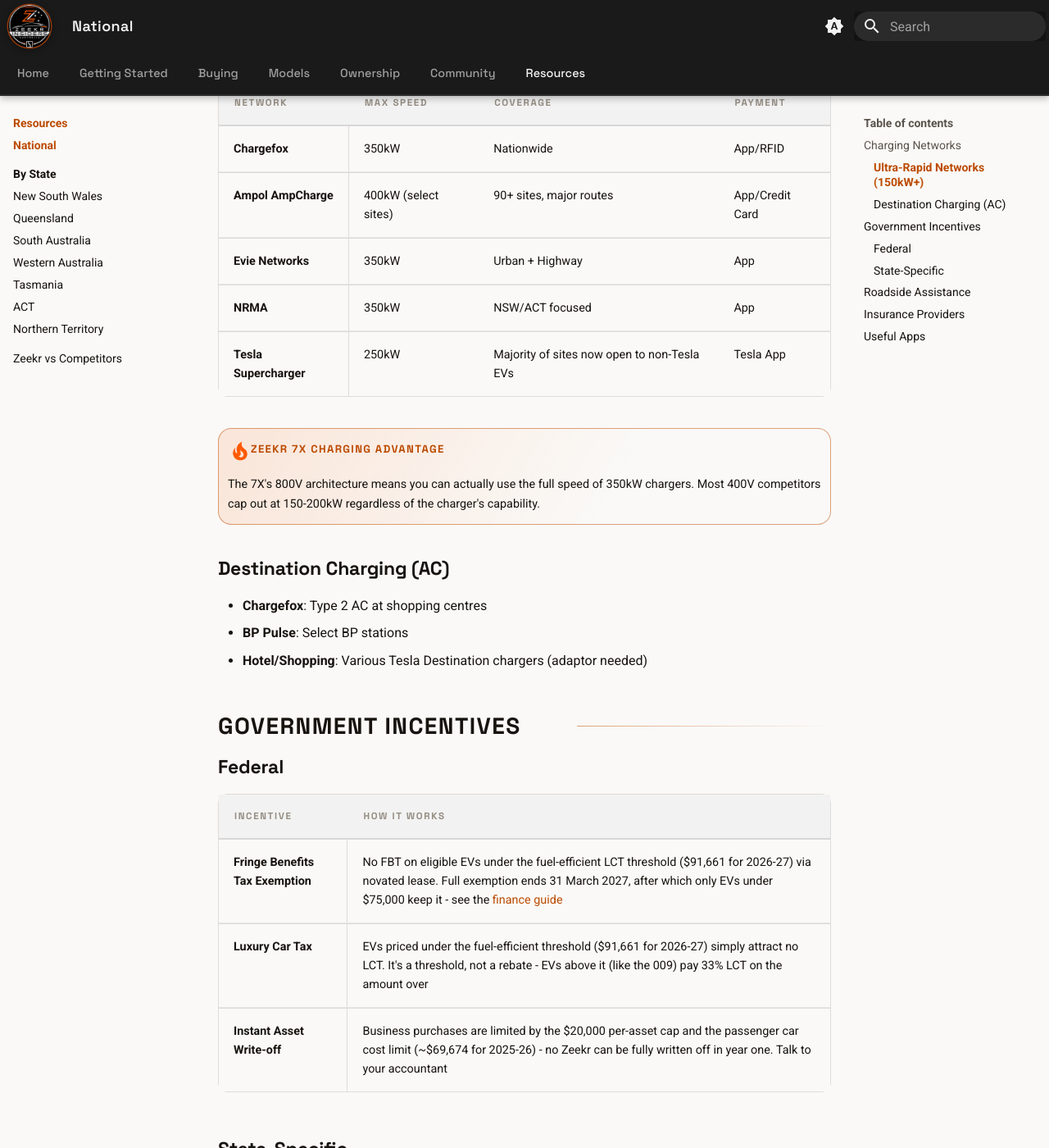
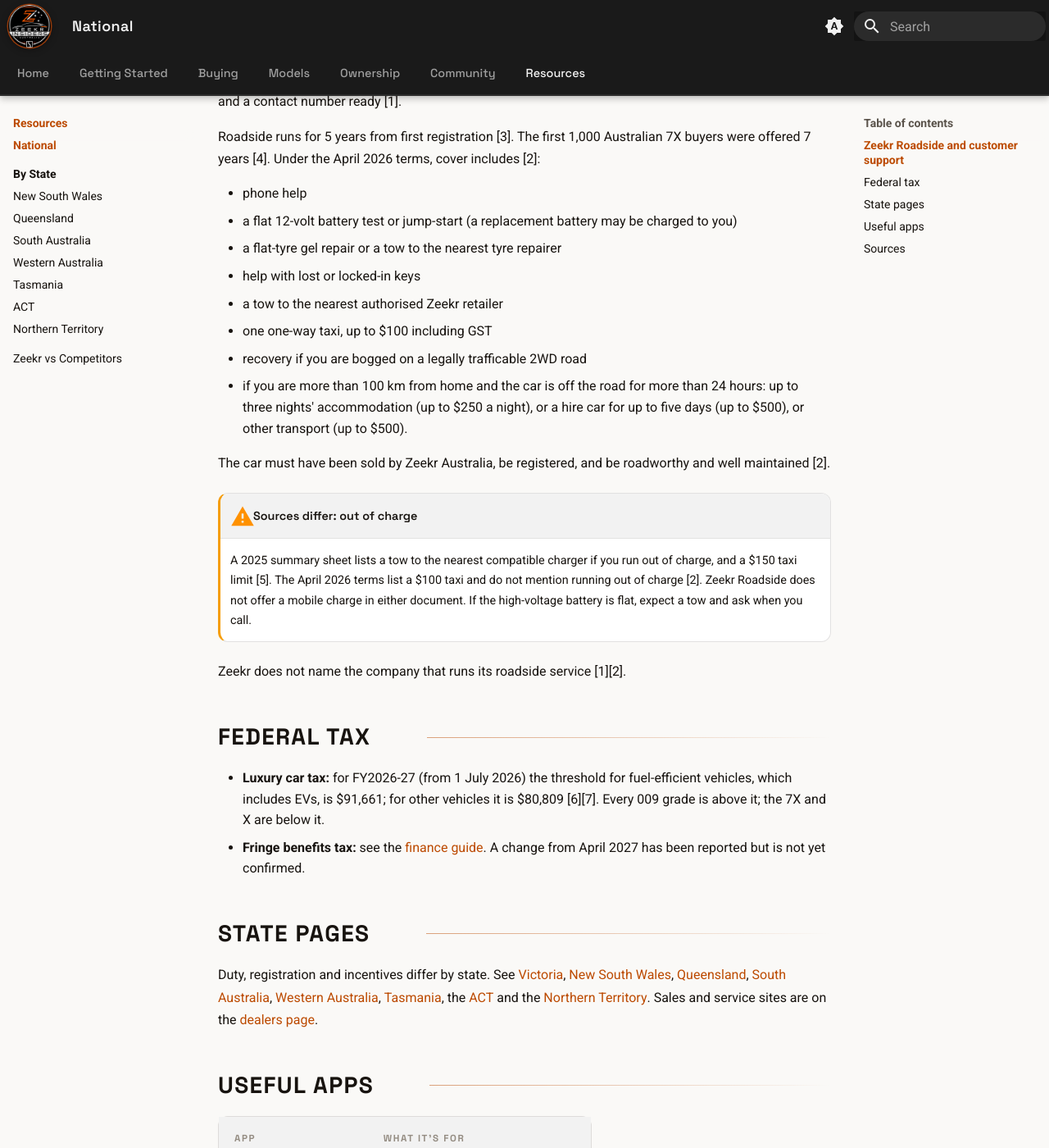
Before and after one commit to zeekr-insiders/wiki, an MkDocs documentation site: the page built from content/resources/national/index.md, in a window 1280 px wide and 1400 px high, scrolled down 423 px. Shown: the whole window at 82% size. Built offline with MkDocs 1.6.1 and Material for MkDocs 9.7.7, drawn with Linux system fonts in a browser that asks for light colours; some of the changed text lies outside the part shown.

Commit message:
rewrite the national roadside section from the April 2026 terms

```diff
--- a/content/resources/index.md
+++ b/content/resources/index.md
@@ -1,98 +1,75 @@
-# Resources - Essential Information for Zeekr Owners
+---
+last_checked: 2026-11-08
+---
 
-Your one-stop resource directory for everything you need as a Zeekr owner in Australia.
+# Resources
 
-## By State / Territory
+*Last checked: 8 November 2026.*
+
+## Quick reference
+
+| Need | Contact |
+| :--- | :--- |
+| Zeekr Roadside (24/7) | 1800 093 357 [1] |
+| Emergency | 000 |
+| Sales and service sites | [Dealers page](../buying/dealers.md) |
+
+## By state and territory
 
 <div class="card-grid">
     <div class="z-card">
         <h3>National</h3>
-        <p>Australia-wide resources including charging networks, government incentives, and roadside assistance.</p>
-        <a href="national/" class="go">National Resources</a>
+        <p>Roadside cover, customer support and federal tax.</p>
+        <a href="national/" class="go">National</a>
     </div>
     <div class="z-card">
         <h3>Victoria</h3>
-        <p>VIC-specific incentives, service centres, and charging infrastructure.</p>
-        <a href="vic/" class="go">VIC Resources</a>
+        <p>Green car duty rate and incentives.</p>
+        <a href="vic/" class="go">VIC</a>
     </div>
     <div class="z-card">
         <h3>New South Wales</h3>
-        <p>NSW incentive changes, Sydney service, and the NRMA network.</p>
-        <a href="nsw/" class="go">NSW Resources</a>
+        <p>Duty and the 2027 road user charge.</p>
+        <a href="nsw/" class="go">NSW</a>
     </div>
 </div>
 
 <div class="card-grid">
     <div class="z-card">
         <h3>Queensland</h3>
-        <p>QLD registration discounts and charging along the Bruce Highway.</p>
-        <a href="qld/" class="go">QLD Resources</a>
+        <p>EV duty rates and registration.</p>
+        <a href="qld/" class="go">QLD</a>
     </div>
     <div class="z-card">
         <h3>South Australia</h3>
-        <p>Adelaide metro and cross-country charging considerations.</p>
-        <a href="sa/" class="go">SA Resources</a>
+        <p>Incentives and long-trip planning.</p>
+        <a href="sa/" class="go">SA</a>
     </div>
     <div class="z-card">
         <h3>Western Australia</h3>
-        <p>Perth metro and regional WA EV infrastructure.</p>
-        <a href="wa/" class="go">WA Resources</a>
+        <p>Incentives and long-trip planning.</p>
+        <a href="wa/" class="go">WA</a>
     </div>
 </div>
 
 <div class="card-grid">
     <div class="z-card">
         <h3>Tasmania</h3>
-        <p>Compact touring paradise with Spirit of Tasmania tips.</p>
-        <a href="tas/" class="go">TAS Resources</a>
+        <p>Incentives, servicing and the Spirit of Tasmania.</p>
+        <a href="tas/" class="go">TAS</a>
     </div>
     <div class="z-card">
         <h3>ACT</h3>
-        <p>Emissions-based duty tiers and low-interest EV loans.</p>
-        <a href="act/" class="go">ACT Resources</a>
+        <p>Incentives, duty and EV loans.</p>
+        <a href="act/" class="go">ACT</a>
     </div>
     <div class="z-card">
         <h3>Northern Territory</h3>
-        <p>Remote territory considerations and Stuart Highway planning.</p>
-        <a href="nt/" class="go">NT Resources</a>
+        <p>Incentives, servicing and remote driving.</p>
+        <a href="nt/" class="go">NT</a>
     </div>
 </div>
 
----
+## Sources
 
-## Quick Reference
-
-### Emergency Contacts
-
-| Service | Contact |
-|---------|---------|
-| **Zeekr Roadside Assistance** | 1800 093 357 |
-| **Emergency Services** | 000 |
-| **RACV (VIC)** | 13 11 11 |
-| **NRMA (NSW)** | 13 11 22 |
-
-!!! warning "EV Towing"
-    Always request a **flatbed tow truck**. EVs should not be towed with wheels on the ground.
-
-### Essential Apps
-
-| App | Purpose |
-|-----|---------|
-| **Zeekr** | Vehicle control, charging status |
-| **PlugShare** | Find chargers, read reviews |
-| **A Better Route Planner** | Trip planning with charging |
-| **Chargefox / Evie** | Network access and payment |
-
-### Federal Incentives
-
-| Incentive | Benefit |
-|-----------|---------|
-| **Fringe Benefits Tax Exemption** | Salary sacrifice EVs under $91,661 (2026-27); full exemption ends 31 March 2027 - see the [finance guide](../buying/finance.md) |
-| **Luxury Car Tax** | No LCT on EVs priced under the fuel-efficient threshold |
-| **Instant Asset Write-off** | Business deductions apply, capped by the car cost limit |
-
----
-
-*Resources are maintained by {{ extra.club.full_name }} and community contributors.*
-
-*Last reviewed: August 2026*
+1. Zeekr Australia, "Service and Warranty", <https://www.zeekrlife.com/en-au/service>, accessed 8 November 2026.
--- a/content/resources/national/index.md
+++ b/content/resources/national/index.md
@@ -1,89 +1,58 @@
-# National Resources
-
-Resources and information applicable across all of Australia for Zeekr owners.
-
-## Charging Networks
-
-Australia's major EV charging networks that support Zeekr vehicles:
-
-### Ultra-Rapid Networks (150kW+)
-
-| Network | Max Speed | Coverage | Payment |
-|---------|-----------|----------|---------|
-| **Chargefox** | 350kW | Nationwide | App/RFID |
-| **Ampol AmpCharge** | 400kW (select sites) | 90+ sites, major routes | App/Credit Card |
-| **Evie Networks** | 350kW | Urban + Highway | App |
-| **NRMA** | 350kW | NSW/ACT focused | App |
-| **Tesla Supercharger** | 250kW | Majority of sites now open to non-Tesla EVs | Tesla App |
-
-!!! tip "Zeekr 7X Charging Advantage"
-    The 7X's 800V architecture means you can actually use the full speed of 350kW chargers. Most 400V competitors cap out at 150-200kW regardless of the charger's capability.
-
-### Destination Charging (AC)
-
-- **Chargefox**: Type 2 AC at shopping centres
-- **BP Pulse**: Select BP stations
-- **Hotel/Shopping**: Various Tesla Destination chargers (adaptor needed)
-
-## Government Incentives
-
-### Federal
-
-| Incentive | How it works |
-|-----------|-------------|
-| **Fringe Benefits Tax Exemption** | No FBT on eligible EVs under the fuel-efficient LCT threshold ($91,661 for 2026-27) via novated lease. Full exemption ends 31 March 2027, after which only EVs under $75,000 keep it - see the [finance guide](../../buying/finance.md) |
-| **Luxury Car Tax** | EVs priced under the fuel-efficient threshold ($91,661 for 2026-27) simply attract no LCT. It's a threshold, not a rebate - EVs above it (like the 009) pay 33% LCT on the amount over |
-| **Instant Asset Write-off** | Business purchases are limited by the $20,000 per-asset cap and the passenger car cost limit (~$69,674 for 2025-26) - no Zeekr can be fully written off in year one. Talk to your accountant |
-
-### State-Specific
-
-See individual state pages for current positions (the big purchase rebates of 2021-2023 have mostly ended):
-
-- [Victoria](../vic/index.md) - ZEV rebate closed June 2023
-- [New South Wales](../nsw/index.md) - stamp duty exemption ended December 2023; road user charge legislated for 2027
-- [Queensland](../qld/index.md) - concessional EV stamp duty rate and registration discount
-- [South Australia](../sa/index.md)
-- [Western Australia](../wa/index.md)
-- [Tasmania](../tas/index.md)
-- [ACT](../act/index.md) - lowest-tier emissions-based duty and rego, plus low-interest EV loans
-- [Northern Territory](../nt/index.md)
-
-## Roadside Assistance
-
-All Zeekr vehicles include roadside assistance. Key contacts:
-
-| Situation | Contact |
-|-----------|---------|
-| **Zeekr Roadside** | 1800 093 357 |
-| **NRMA/RACV/etc** | Your state auto club |
-| **Flat Battery** | Roadside can provide mobile charge |
-
-!!! warning "Towing EVs"
-    Always request a **flatbed tow truck**. EVs should not be towed with wheels on the ground as it can damage the drive motors.
-
-## Insurance Providers
-
-Insurers with specific EV policies or experience:
-
-- **RACV** (VIC)
-- **NRMA** (NSW)
-- **Youi** - Online EV quotes
-- **Allianz** - EV specialist policies
-- **InsureMyTesla** (Zurich, via Tesla) - Tesla-only, but a sign EV-specific products are maturing here
-
-!!! info "Agreed Value Recommended"
-    Given EV depreciation can be unpredictable, consider an **agreed value** policy rather than market value.
-
-## Useful Apps
-
-| App | Purpose |
-|-----|---------|
-| **Zeekr** | Official app - vehicle control, charging |
-| **PlugShare** | Crowdsourced charger locations |
-| **A Better Route Planner (ABRP)** | Trip planning with charging stops |
-| **Chargefox** | Network access + payment |
-| **Evie** | Network access + payment |
-
+---
+last_checked: 2026-11-08
 ---
 
-*Last reviewed: August 2026*
+# National
+
+*Last checked: 8 November 2026.*
+
+## Zeekr Roadside and customer support
+
+Zeekr Roadside is on **1800 093 357**, 24 hours a day, 7 days a week, anywhere in Australia [1][2]. The same number is the customer support line, 9 am to 6 pm AEST, Monday to Friday, excluding public holidays; email customersupportau@zeekrlife.com [1].
+
+When you call roadside, have your VIN, your location (nearest cross street), a description of the problem and a contact number ready [1].
+
+Roadside runs for 5 years from first registration [3]. The first 1,000 Australian 7X buyers were offered 7 years [4]. Under the April 2026 terms, cover includes [2]:
+
+- phone help
+- a flat 12-volt battery test or jump-start (a replacement battery may be charged to you)
+- a flat-tyre gel repair or a tow to the nearest tyre repairer
+- help with lost or locked-in keys
+- a tow to the nearest authorised Zeekr retailer
+- one one-way taxi, up to $100 including GST
+- recovery if you are bogged on a legally trafficable 2WD road
+- if you are more than 100 km from home and the car is off the road for more than 24 hours: up to three nights' accommodation (up to $250 a night), or a hire car for up to five days (up to $500), or other transport (up to $500).
+
+The car must have been sold by Zeekr Australia, be registered, and be roadworthy and well maintained [2].
+
+!!! warning "Sources differ: out of charge"
+    A 2025 summary sheet lists a tow to the nearest compatible charger if you run out of charge, and a $150 taxi limit [5]. The April 2026 terms list a $100 taxi and do not mention running out of charge [2]. Zeekr Roadside does not offer a mobile charge in either document. If the high-voltage battery is flat, expect a tow and ask when you call.
+
+Zeekr does not name the company that runs its roadside service [1][2].
+
+## Federal tax
+
+- **Luxury car tax:** for FY2026-27 (from 1 July 2026) the threshold for fuel-efficient vehicles, which includes EVs, is $91,661; for other vehicles it is $80,809 [6][7]. Every 009 grade is above it; the 7X and X are below it.
+- **Fringe benefits tax:** see the [finance guide](../../buying/finance.md). A change from April 2027 has been reported but is not yet confirmed.
+
+## State pages
+
+Duty, registration and incentives differ by state. See [Victoria](../vic/index.md), [New South Wales](../nsw/index.md), [Queensland](../qld/index.md), [South Australia](../sa/index.md), [Western Australia](../wa/index.md), [Tasmania](../tas/index.md), the [ACT](../act/index.md) and the [Northern Territory](../nt/index.md). Sales and service sites are on the [dealers page](../../buying/dealers.md).
+
+## Useful apps
+
+| App | What it's for |
+| :--- | :--- |
+| Zeekr | Your car's official app |
+| PlugShare | Finding chargers, with user check-ins |
+| A Better Route Planner | Planning trips with charging stops |
+
+## Sources
+
+1. Zeekr Australia, "Service and Warranty", <https://www.zeekrlife.com/en-au/service>, accessed 8 November 2026.
+2. Zeekr, "New Vehicle Roadside Assistance Program: Terms and Conditions", <https://www.datocms-assets.com/130529/1781067092-zeekr-roadside-assistance-t-c-s.pdf>, accessed 8 November 2026.
+3. Zeekr Intelligent Technology Australia, "Australian Warranty Policy", <https://www.datocms-assets.com/130529/1770683613-australian-warranty-policy.pdf>, accessed 8 November 2026.
+4. CarExpert, "2026 Zeekr 7X price and specs", <https://www.carexpert.com.au/car-news/2026-zeekr-7x-price-and-specs>, accessed 8 November 2026.
+5. Zeekr, "Roadside Assistance" summary sheet (2025), <https://www.datocms-assets.com/130529/1757997075-zeekr-roadside-terms-australia-2025.pdf>, accessed 8 November 2026.
+6. Cars24, "Luxury Car Tax thresholds increase for Australia in FY2026-27", <https://www.cars24.com.au/car-news/luxury-car-tax-thresholds-australia-2026-27/>, accessed 8 November 2026.
+7. ATO, "Luxury car tax rate and thresholds", <https://www.ato.gov.au/tax-rates-and-codes/luxury-car-tax-rate-and-thresholds>, accessed 8 November 2026.
```
